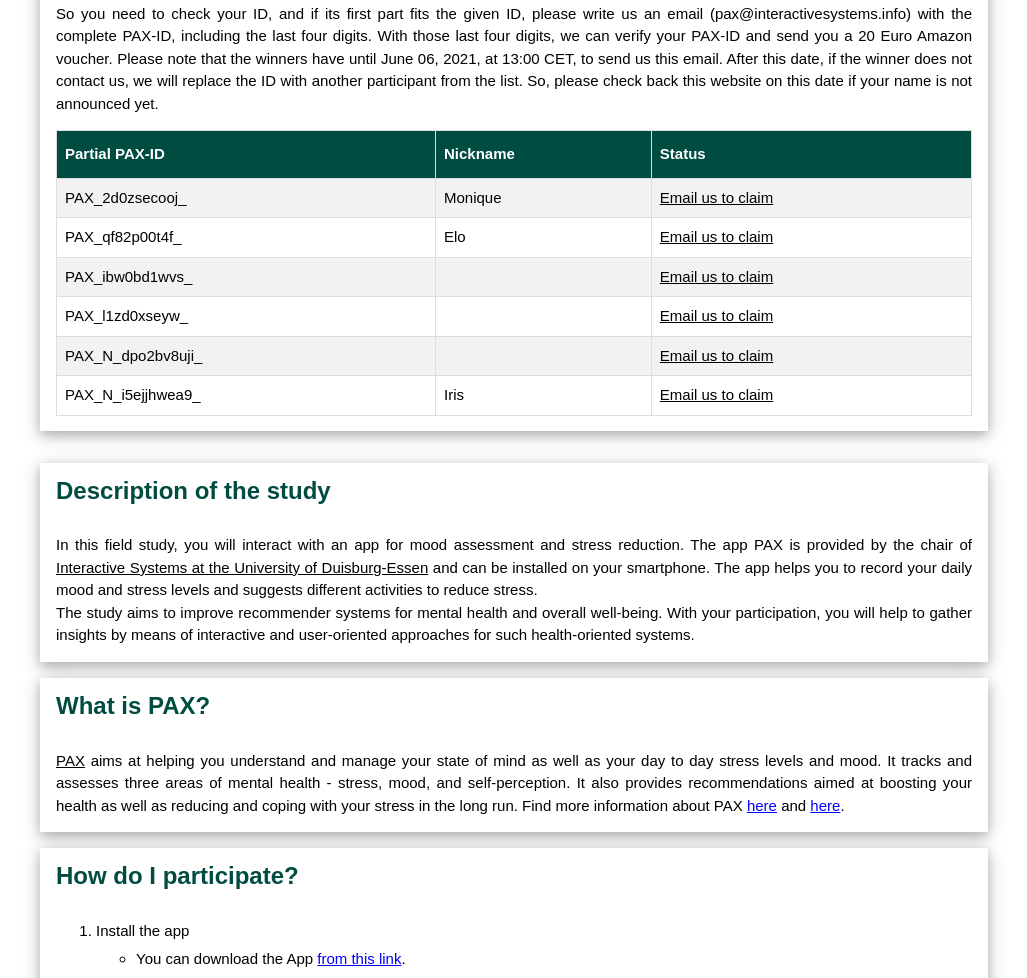
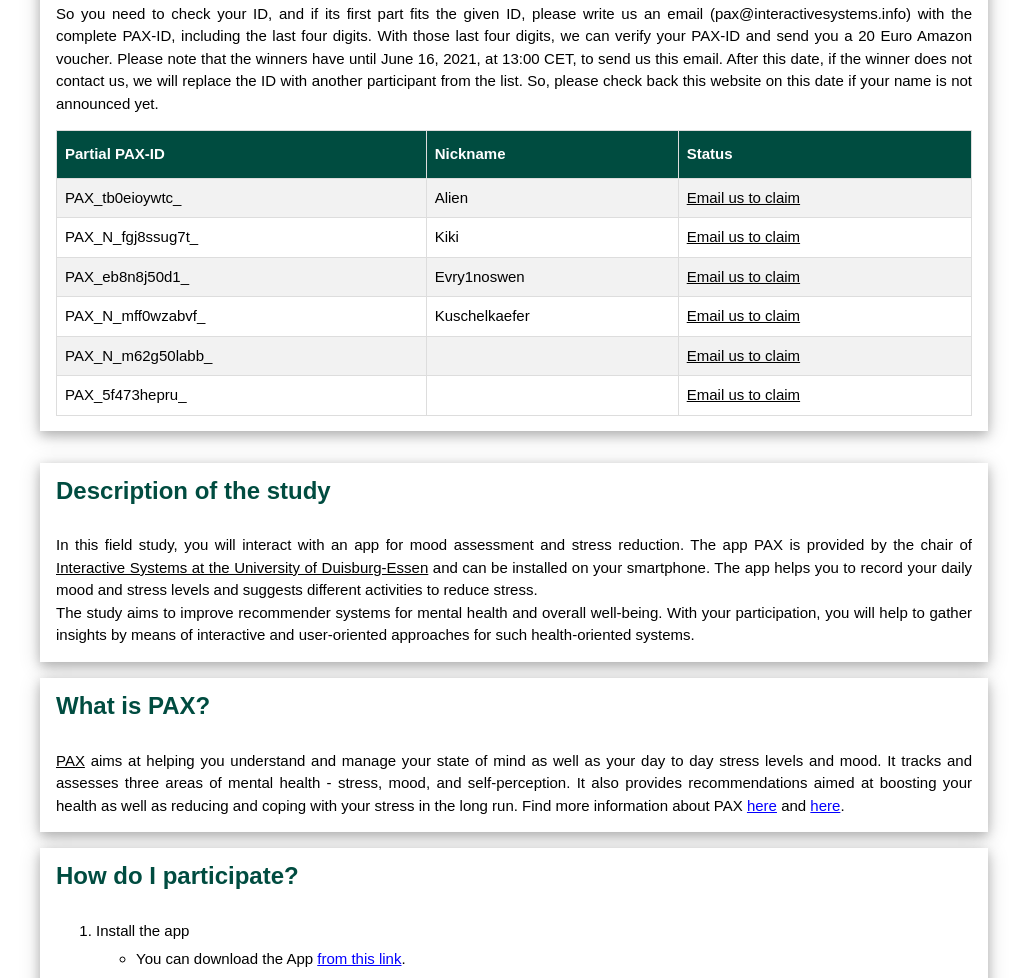
Before and after one commit to pax-web/participation, a plain HTML site: page index.html in a window 1280 px wide. Shown: the part 1178-2156 px from the top of the page, without its empty margins (126-1153 px from the left). Drawn offline with nearby package versions, Linux system fonts and the light colour scheme.

Commit message:
Update index.html

```diff
--- a/index.html
+++ b/index.html
@@ -246,8 +246,7 @@ li.nav a:hover {
         For example, if your PAX-ID (you can find it under the settings) was PAX_N_18hc2emzgn_7896, we only announce the first part of the ID, PAX_N_18hc2emzgn_.
       </p><p>
         So you need to check your ID, and if its first part fits the given ID, please write us an email (pax@interactivesystems.info) with the complete PAX-ID, including the last four digits. With those last four digits, we can verify your PAX-ID and send you a 20 Euro Amazon voucher.
-
-        Please note that the winners have until June 06, 2021, at 13:00 CET, to send us this email. After this date, if the winner does not contact us, we will replace the ID with another participant from the list. So, please check back this website on this date if your name is not announced yet.
+        Please note that the winners have until June 16, 2021, at 13:00 CET, to send us this email. After this date, if the winner does not contact us, we will replace the ID with another participant from the list. So, please check back this website on this date if your name is not announced yet.
       </p>
       <table id="customers">
         <tr>
@@ -256,33 +255,33 @@ li.nav a:hover {
           <th>Status</th>
         </tr>
         <tr>
-          <td>PAX_2d0zsecooj_</td>
-          <td>Monique</td>
+          <td>PAX_tb0eioywtc_</td>
+          <td>Alien</td>
           <td><a href="mailto:pax@interactivesystems.info">Email us to claim</a></td>
         </tr>
         <tr>
-          <td>PAX_qf82p00t4f_</td>
-          <td>Elo </td>
+          <td>PAX_N_fgj8ssug7t_</td>
+          <td>Kiki </td>
           <td><a href="mailto:pax@interactivesystems.info">Email us to claim</a></td>
         </tr>
         <tr>
-          <td>PAX_ibw0bd1wvs_ </td>
+          <td>PAX_eb8n8j50d1_ </td>
+          <td> Evry1noswen</td>
+          <td><a href="mailto:pax@interactivesystems.info">Email us to claim</a></td>
+        </tr>
+        <tr>
+          <td>PAX_N_mff0wzabvf_</td>
+          <td>Kuschelkaefer  </td>
+          <td><a href="mailto:pax@interactivesystems.info">Email us to claim</a></td>
+        </tr>
+        <tr>
+          <td>PAX_N_m62g50labb_ </td>
           <td> </td>
           <td><a href="mailto:pax@interactivesystems.info">Email us to claim</a></td>
         </tr>
         <tr>
-          <td>PAX_l1zd0xseyw_</td>
+          <td>PAX_5f473hepru_</td>
           <td> </td>
-          <td><a href="mailto:pax@interactivesystems.info">Email us to claim</a></td>
-        </tr>
-        <tr>
-          <td>PAX_N_dpo2bv8uji_ </td>
-          <td> </td>
-          <td><a href="mailto:pax@interactivesystems.info">Email us to claim</a></td>
-        </tr>
-        <tr>
-          <td>PAX_N_i5ejjhwea9_</td>
-          <td>Iris </td>
           <td><a href="mailto:pax@interactivesystems.info">Email us to claim</a></td>
         </tr>
 
```
